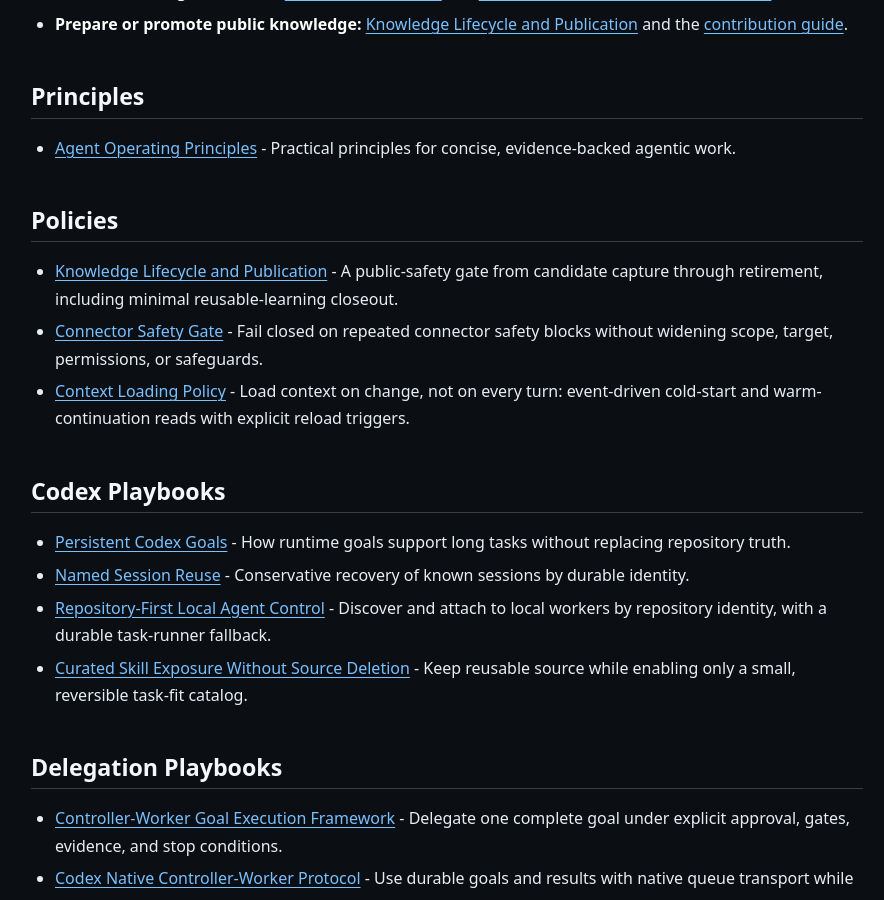
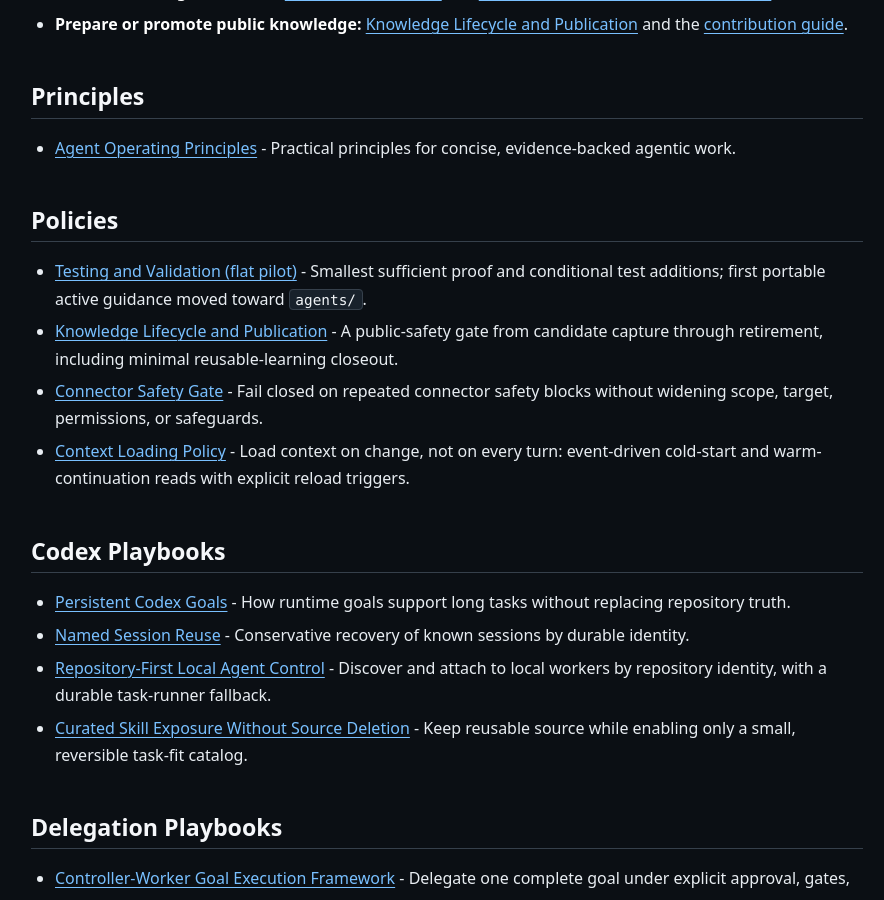
Before and after one commit to amitkarpe/agent-os, a Jekyll site: the page built from kb/index.md, in a window 1280 px wide and 900 px high, scrolled down 957 px. Shown: the whole window, without its empty margins (193-1077 px from the left). Built offline with Jekyll 4.4.1, drawn with Linux system fonts in a browser that asks for light colours; our own code applies the rules of GitHub Pages for plain Markdown files.

Commit message:
docs: validate and index flat portable testing guidance (#62)

```diff
--- a/kb/index.md
+++ b/kb/index.md
@@ -28,6 +28,7 @@ okf_version: "0.1"
 
 ## Policies
 
+- [Testing and Validation (flat pilot)](../agents/TESTING.md) - Smallest sufficient proof and conditional test additions; first portable active guidance moved toward `agents/`.
 - [Knowledge Lifecycle and Publication](policies/knowledge-lifecycle-and-publication.md) - A public-safety gate from candidate capture through retirement, including minimal reusable-learning closeout.
 - [Connector Safety Gate](policies/connector-safety-gate.md) - Fail closed on repeated connector safety blocks without widening scope, target, permissions, or safeguards.
 - [Context Loading Policy](policies/context-loading-policy.md) - Load context on change, not on every turn: event-driven cold-start and warm-continuation reads with explicit reload triggers.
```
